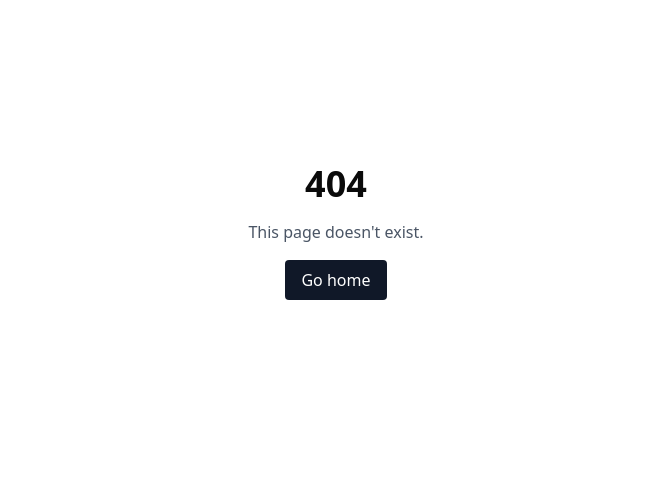
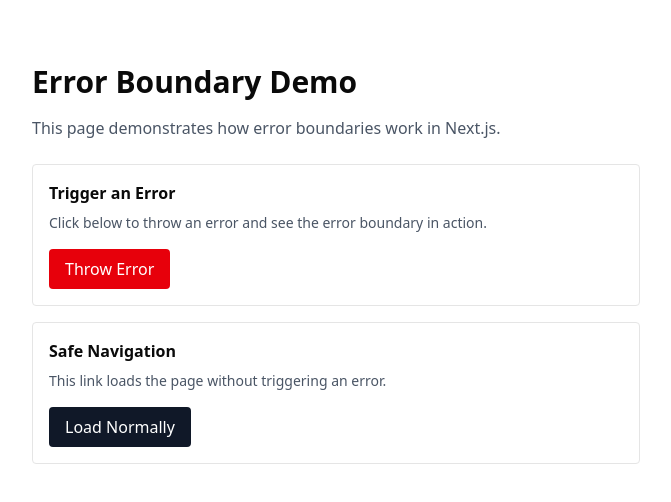
Before and after one commit to VirajJayasiri/nextjs-foundations, a Next.js app in the folder apps/web/: page /error-demo in a window 1280 px wide. Before the commit this address had no page. Shown: the top 502 px of the page, without its empty margins (304-975 px from the left). Built offline with nearby package versions, Linux system fonts and the light colour scheme.

Commit message:
feat: add error boundaries and custom 404 page

```diff
--- /dev/null
+++ b/apps/web/src/app/error-demo/error.tsx
@@ -0,0 +1,47 @@
+'use client'
+
+import { useEffect } from 'react'
+
+export default function ErrorDemoBoundary({
+  error,
+  reset,
+}: {
+  error: Error & { digest?: string }
+  reset: () => void
+}) {
+  useEffect(() => {
+    // biome-ignore lint/suspicious/noConsole: Intentional for error reporting demonstration
+    console.error('Error demo boundary caught:', error)
+  }, [error])
+
+  return (
+    <div className="mx-auto max-w-2xl p-8">
+      <div className="rounded-lg border-2 border-orange-300 bg-orange-50 p-6">
+        <h2 className="mb-2 font-bold text-xl text-orange-800">
+          Demo Error Caught!
+        </h2>
+        <p className="mb-4 text-orange-700">
+          This error was caught by the nested error boundary in /error-demo.
+        </p>
+        <p className="mb-4 font-mono text-orange-600 text-sm">
+          {error.message}
+        </p>
+        <div className="flex gap-3">
+          <button
+            type="button"
+            onClick={reset}
+            className="rounded bg-orange-600 px-4 py-2 text-white hover:bg-orange-700"
+          >
+            Try Again
+          </button>
+          <a
+            href="/error-demo"
+            className="rounded border border-orange-600 px-4 py-2 text-orange-600 hover:bg-orange-100"
+          >
+            Reload Page
+          </a>
+        </div>
+      </div>
+    </div>
+  )
+}
--- /dev/null
+++ b/apps/web/src/app/error-demo/page.tsx
@@ -0,0 +1,49 @@
+import Link from 'next/link'
+
+export default async function ErrorDemoPage(props: {
+  searchParams: Promise<{ throw?: string }>
+}) {
+  const searchParams = await props.searchParams
+
+  // Conditionally throw based on URL param
+  if (searchParams.throw === 'true') {
+    throw new Error('This error was triggered intentionally for testing')
+  }
+
+  return (
+    <main className="mx-auto max-w-2xl p-8">
+      <h1 className="mb-4 font-bold text-3xl">Error Boundary Demo</h1>
+      <p className="mb-6 text-gray-600">
+        This page demonstrates how error boundaries work in Next.js.
+      </p>
+
+      <div className="space-y-4">
+        <div className="rounded border p-4">
+          <h2 className="mb-2 font-semibold">Trigger an Error</h2>
+          <p className="mb-4 text-gray-600 text-sm">
+            Click below to throw an error and see the error boundary in action.
+          </p>
+          <Link
+            href="/error-demo?throw=true"
+            className="inline-block rounded bg-red-600 px-4 py-2 text-white hover:bg-red-700"
+          >
+            Throw Error
+          </Link>
+        </div>
+
+        <div className="rounded border p-4">
+          <h2 className="mb-2 font-semibold">Safe Navigation</h2>
+          <p className="mb-4 text-gray-600 text-sm">
+            This link loads the page without triggering an error.
+          </p>
+          <Link
+            href="/error-demo"
+            className="inline-block rounded bg-gray-900 px-4 py-2 text-white hover:bg-gray-800"
+          >
+            Load Normally
+          </Link>
+        </div>
+      </div>
+    </main>
+  )
+}
--- /dev/null
+++ b/apps/web/src/app/error.tsx
@@ -0,0 +1,41 @@
+'use client'
+
+import { useEffect } from 'react'
+
+export default function Error({
+  error,
+  reset,
+}: {
+  error: Error & { digest?: string }
+  reset: () => void
+}) {
+  useEffect(() => {
+    // biome-ignore lint/suspicious/noConsole: Intentional for error reporting demonstration
+    console.error('Root error boundary caught:', error)
+  }, [error])
+
+  return (
+    <div className="flex min-h-[50vh] flex-col items-center justify-center">
+      <div className="rounded-lg border border-red-200 bg-red-50 p-8 text-center">
+        <h2 className="mb-2 font-bold text-2xl text-red-800">
+          Something went wrong
+        </h2>
+        <p className="mb-4 text-red-600">
+          {error.message || 'An unexpected error occurred'}
+        </p>
+        {error.digest && (
+          <p className="mb-4 font-mono text-red-400 text-xs">
+            Error ID: {error.digest}
+          </p>
+        )}
+        <button
+          type="button"
+          onClick={reset}
+          className="rounded bg-red-600 px-6 py-2 font-medium text-white hover:bg-red-700"
+        >
+          Try again
+        </button>
+      </div>
+    </div>
+  )
+}
--- a/apps/web/src/app/not-found.tsx
+++ b/apps/web/src/app/not-found.tsx
@@ -3,11 +3,14 @@ import Link from 'next/link'
 export default function NotFound() {
   return (
     <div className="flex min-h-[50vh] flex-col items-center justify-center">
-      <h1 className="mb-4 font-bold text-4xl">404</h1>
-      <p className="mb-4 text-gray-600">This page doesn't exist.</p>
+      <h1 className="mb-2 font-bold text-6xl text-gray-900">404</h1>
+      <p className="mb-6 text-gray-600 text-xl">Page not found</p>
+      <p className="mb-8 max-w-md text-center text-gray-500">
+        The page you're looking for doesn't exist or has been moved.
+      </p>
       <Link
         href="/"
-        className="rounded bg-gray-900 px-4 py-2 text-white hover:bg-gray-800"
+        className="rounded bg-gray-900 px-6 py-3 font-medium text-white hover:bg-gray-800"
       >
         Go home
       </Link>
```
